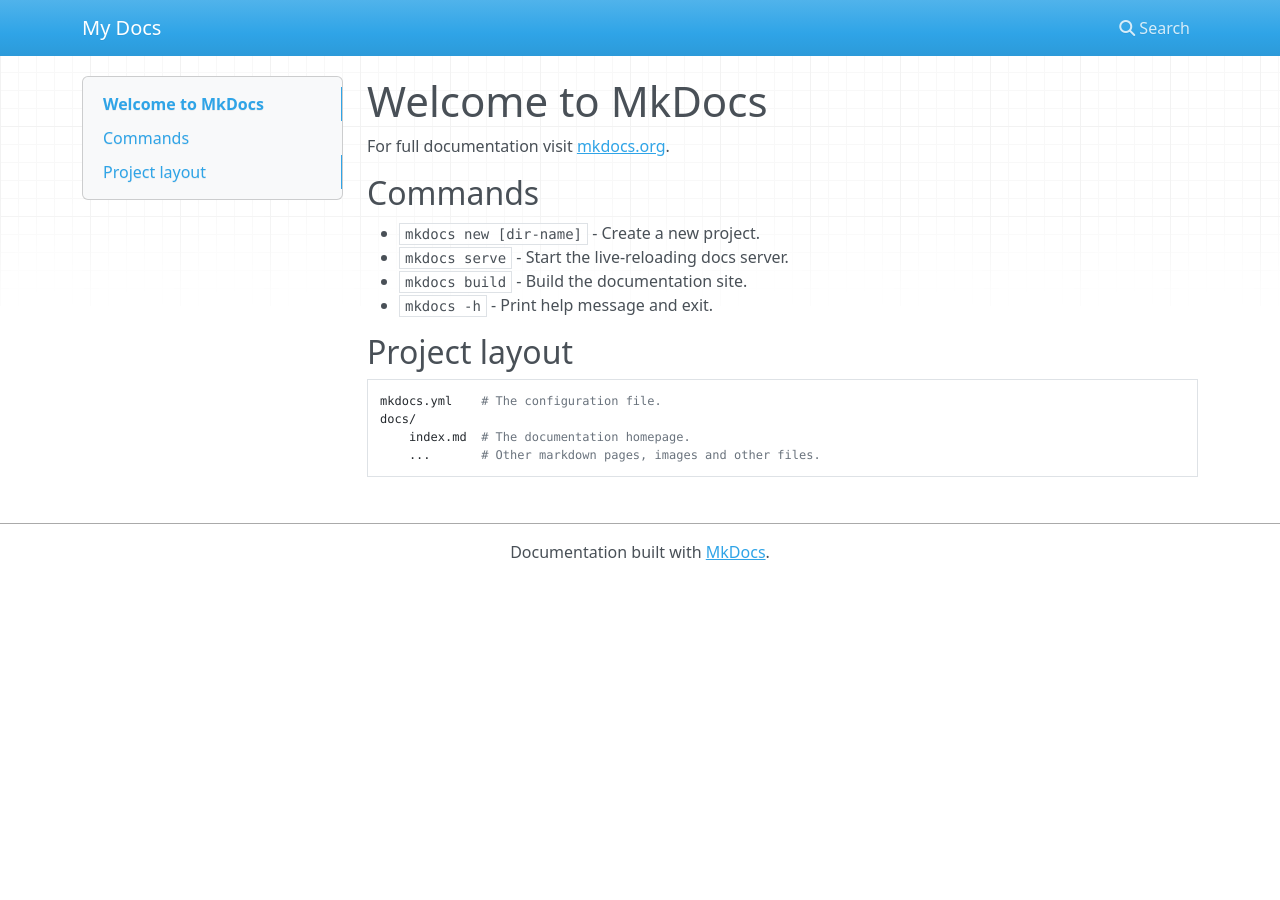
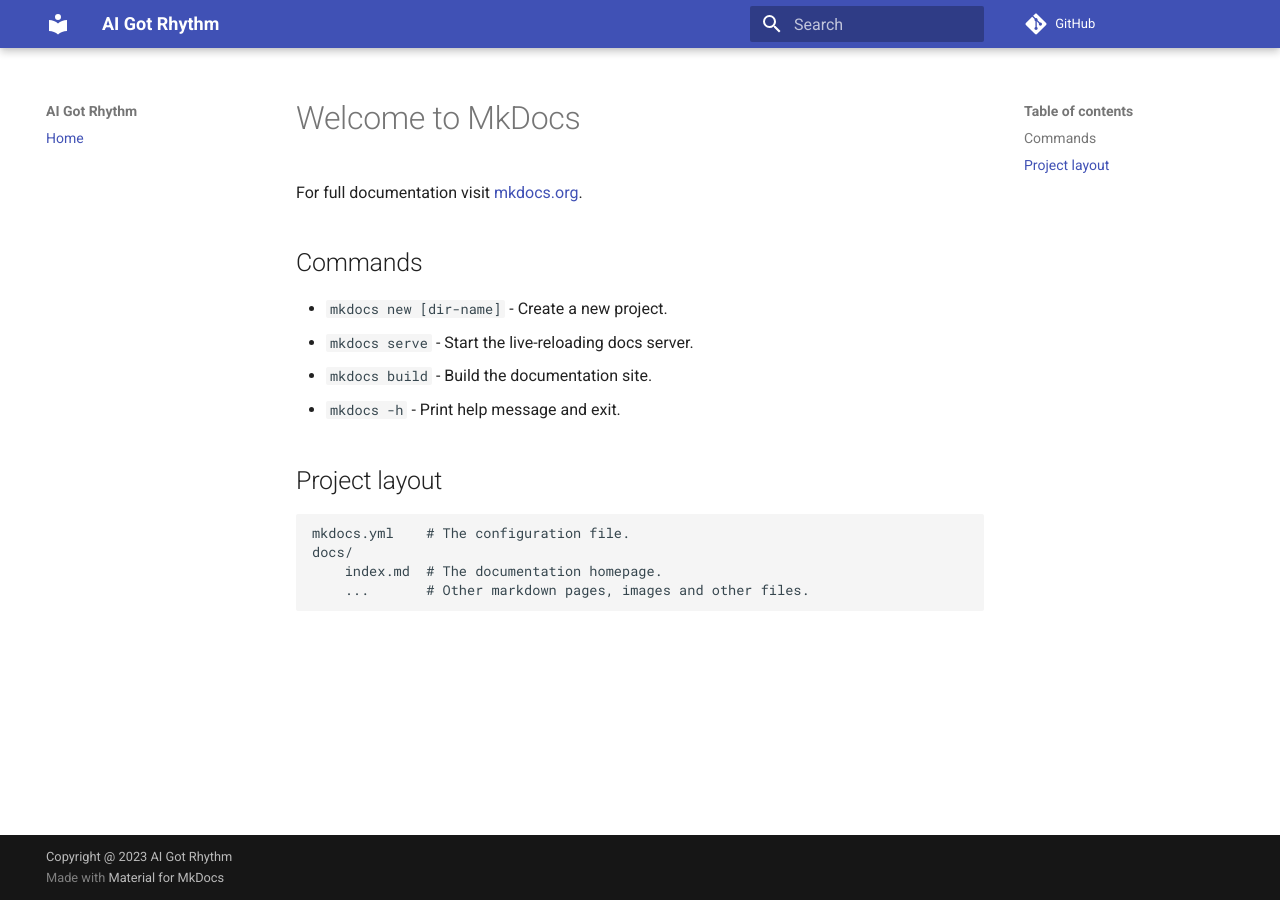
Before and after one commit to AI-Got-Rhythm/AI-Got-Rhythm.github.io, an MkDocs documentation site: the page built from docs/index.md, in a window 1280 px wide. Built offline with MkDocs 1.6.1 and Material for MkDocs 9.7.7, drawn with Linux system fonts in a browser that asks for light colours; nearby versions of some CDN libraries.

Commit message:
[edit] mkdocs.yml : change theme

```diff
--- a/mkdocs.yml
+++ b/mkdocs.yml
@@ -1 +1,17 @@
-site_name: My Docs
+site_name: AI Got Rhythm
+site_url: https://ai-got-rhythm.github.io/aigotrhythm
+site_author: Yòmá
+site_description: "AI Got Rhythm"
+theme:
+    name: material
+    highlightjs: true
+    shortcuts:
+        help: 191    # ?
+        next: 78     # n
+        previous: 80 # p
+        search: 83   # s
+repo_url: "https://github.com/AI-Got-Rhythm"
+copyright: "Copyright @ 2023 <a href='https://github.com/AI-Got-Rhythm' >AI Got Rhythm</a>"
+
+nav:
+  - Home: index.md
```
